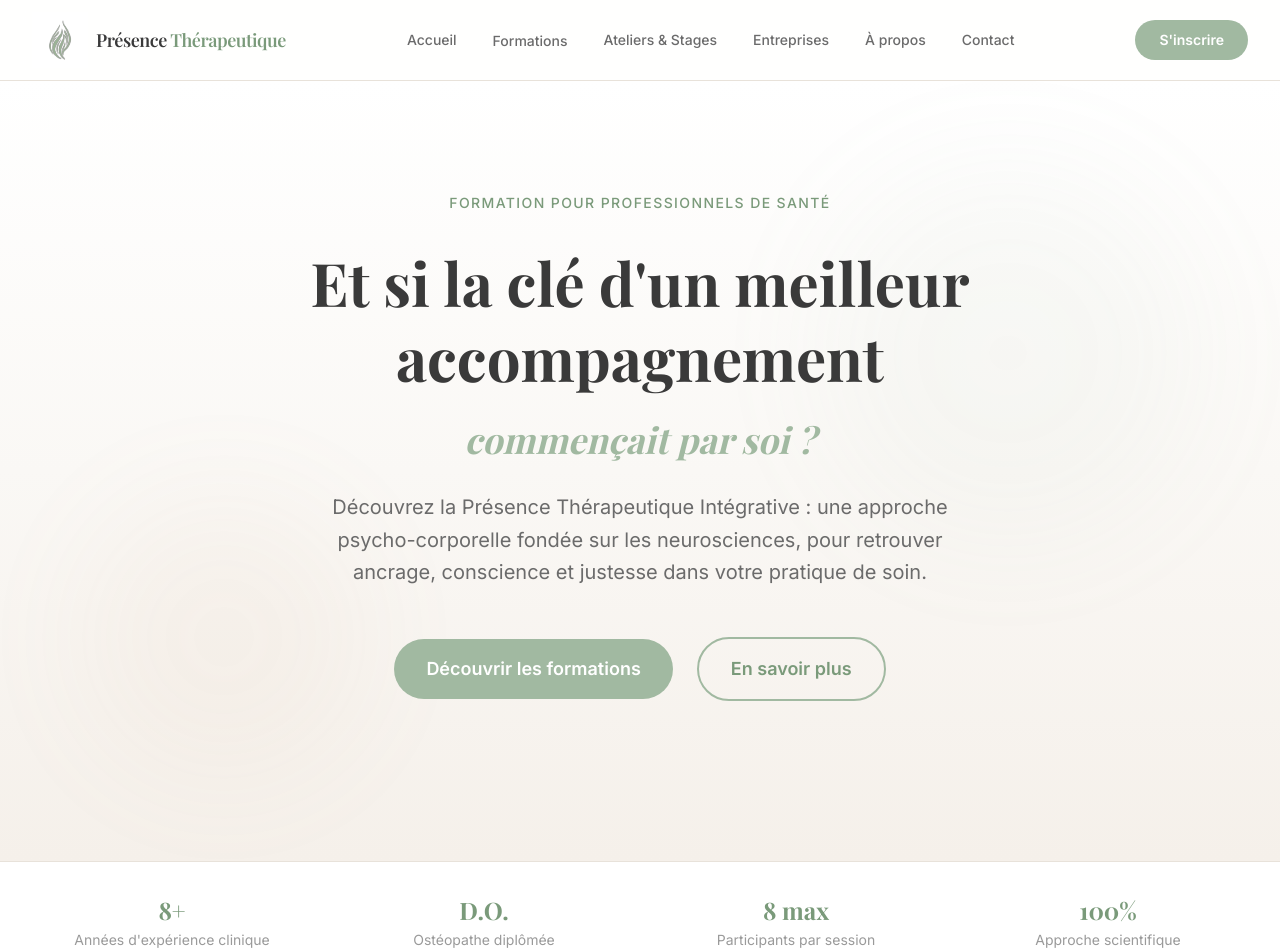
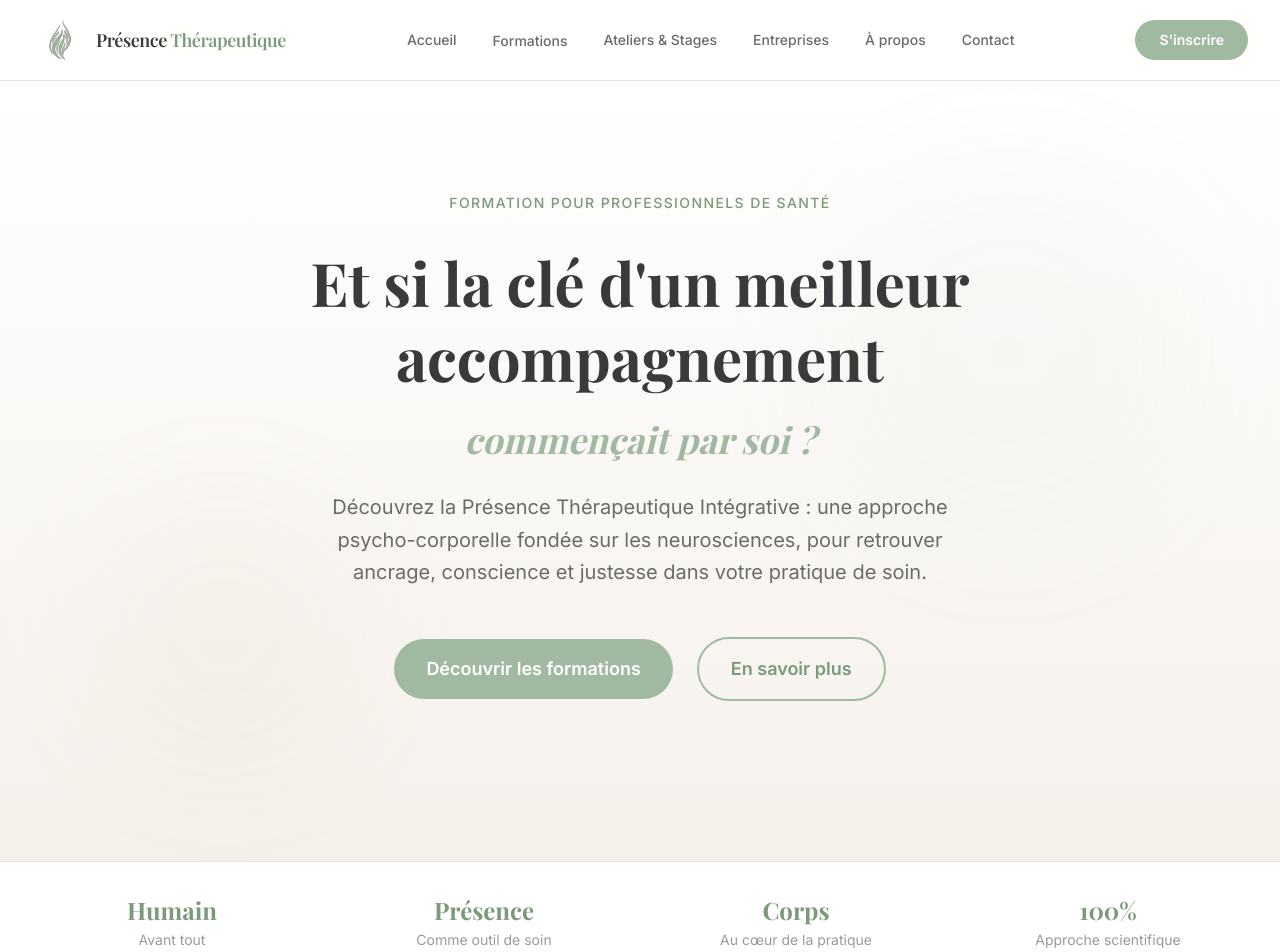
Before and after one commit to vitseeu-afk/presence-therapeutique, a Next.js app: page / in a window 1280 px wide. Shown: the top 952 px of the page. Built offline with nearby package versions, Linux system fonts and the light colour scheme; a web font is replaced by a local one.

Commit message:
Met à jour les 4 statistiques sur la page d'accueil

```diff
--- a/src/app/page.tsx
+++ b/src/app/page.tsx
@@ -49,16 +49,16 @@ export default function Home() {
         <div className="max-w-7xl mx-auto px-4 sm:px-6 lg:px-8">
           <div className="grid grid-cols-2 md:grid-cols-4 gap-8 text-center">
             <div>
-              <p className="text-2xl font-serif font-bold text-sage-dark">8+</p>
-              <p className="text-sm text-text-muted mt-1">Années d&apos;expérience clinique</p>
+              <p className="text-2xl font-serif font-bold text-sage-dark">Humain</p>
+              <p className="text-sm text-text-muted mt-1">Avant tout</p>
             </div>
             <div>
-              <p className="text-2xl font-serif font-bold text-sage-dark">D.O.</p>
-              <p className="text-sm text-text-muted mt-1">Ostéopathe diplômée</p>
+              <p className="text-2xl font-serif font-bold text-sage-dark">Présence</p>
+              <p className="text-sm text-text-muted mt-1">Comme outil de soin</p>
             </div>
             <div>
-              <p className="text-2xl font-serif font-bold text-sage-dark">8 max</p>
-              <p className="text-sm text-text-muted mt-1">Participants par session</p>
+              <p className="text-2xl font-serif font-bold text-sage-dark">Corps</p>
+              <p className="text-sm text-text-muted mt-1">Au cœur de la pratique</p>
             </div>
             <div>
               <p className="text-2xl font-serif font-bold text-sage-dark">100%</p>
```
